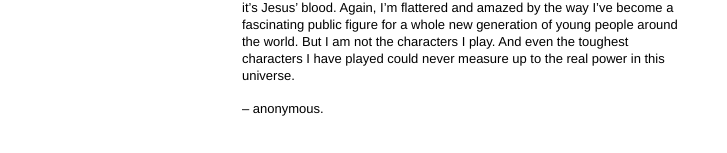
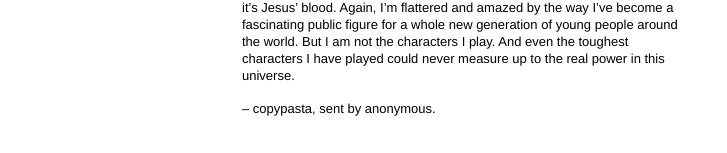
Before and after one commit to virtualnz/testsite, a Jekyll site: the page built from _posts/exhibits/2015-03-1-fifth-story.md, in a window 1280 px wide and 1122 px high. Shown: the part 966-1119 px from the top of the window, without its empty margins (0-727 px from the left). Built offline with Jekyll 4.4.1, drawn with Linux system fonts in a browser that asks for light colours.

Commit message:
Updated 2015-03-1-fifth-story.md

```diff
--- a/_posts/exhibits/2015-03-1-fifth-story.md
+++ b/_posts/exhibits/2015-03-1-fifth-story.md
@@ -30,4 +30,4 @@ There was a man whose tears could cure cancer or any other disease, including th
 If your soul needs healing, the prescription you need is not Chuck Norris' tears, it's Jesus' blood.
 Again, I'm flattered and amazed by the way I've become a fascinating public figure for a whole new generation of young people around the world. But I am not the characters I play. And even the toughest characters I have played could never measure up to the real power in this universe.
 <br><br>
--- anonymous.
+-- copypasta, sent by anonymous.
```
